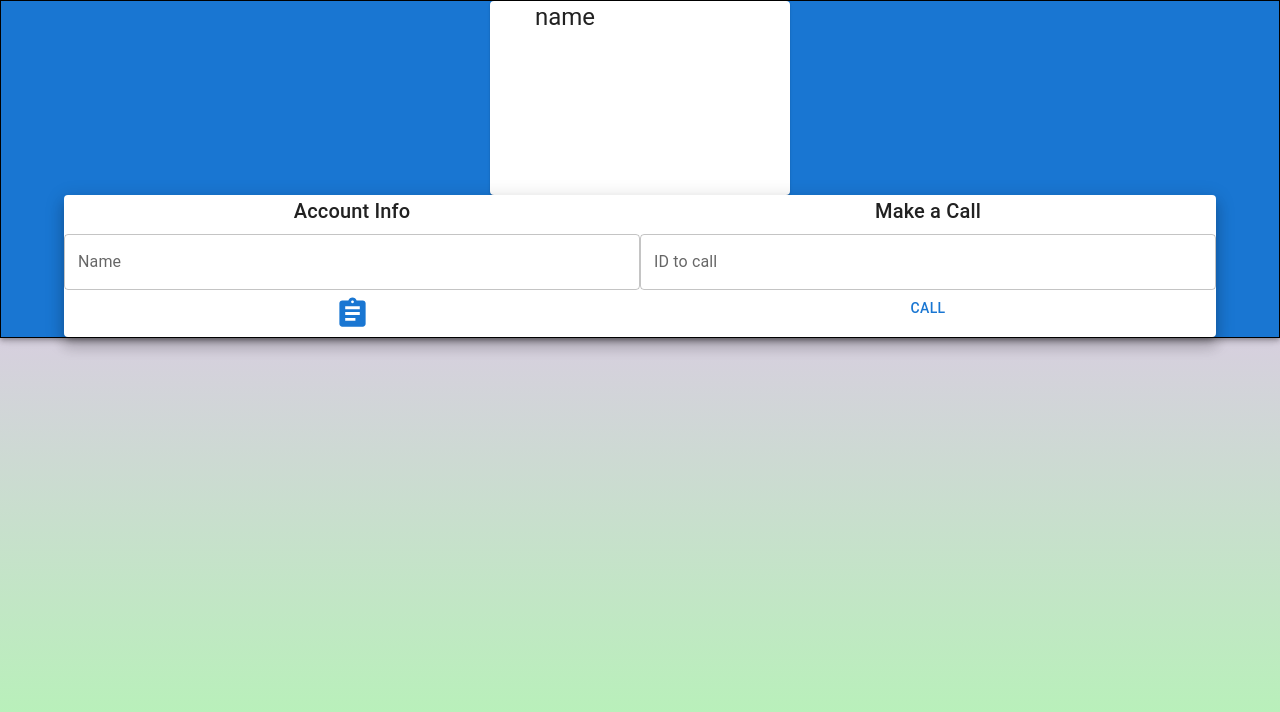
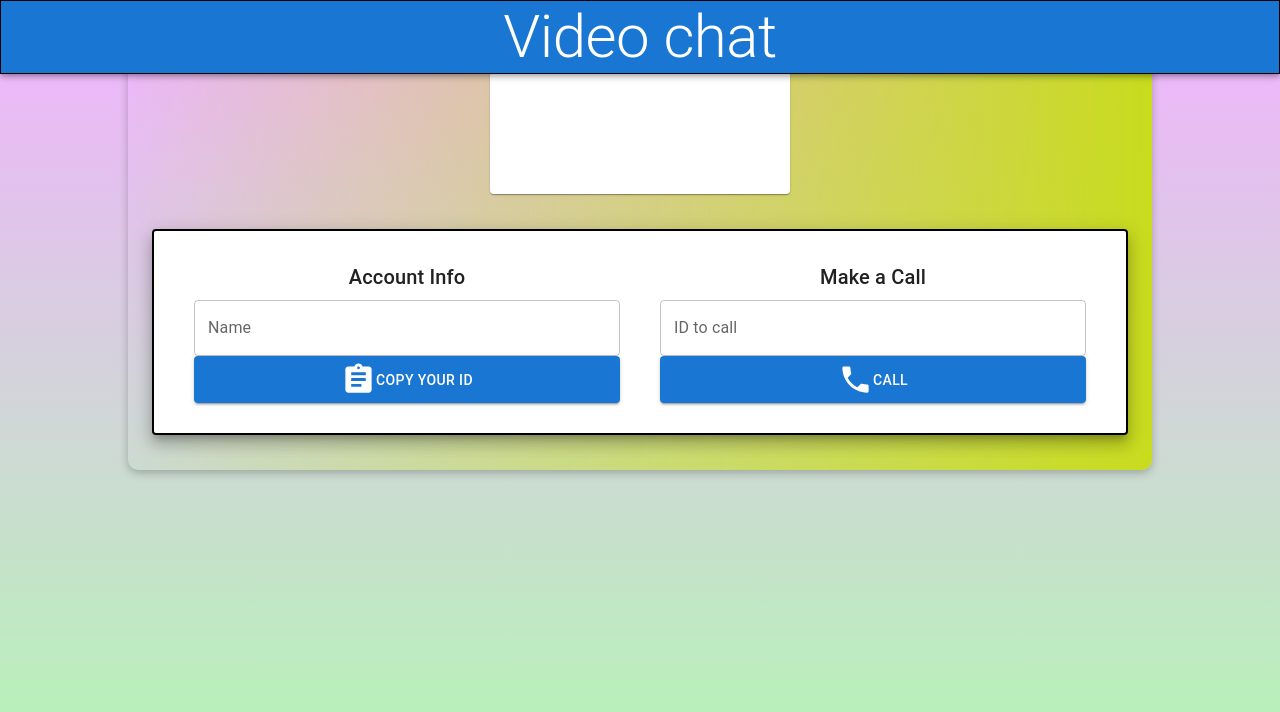
Before and after one commit to unnati1004/video-call-app, a React (Create React App) app in the folder video_app_frontend/: page / in a window 1280 px wide. Shown: the top 712 px of the page. Built offline with nearby package versions, Linux system fonts and the light colour scheme; no server answers.

Commit message:
styling started

```diff
--- a/video_app_frontend/package.json
+++ b/video_app_frontend/package.json
@@ -7,6 +7,7 @@
     "@emotion/styled": "^11.8.1",
     "@mui/icons-material": "^5.6.2",
     "@mui/material": "^5.6.2",
+    "@mui/styles": "^5.6.2",
     "@testing-library/jest-dom": "^5.16.4",
     "@testing-library/react": "^13.1.1",
     "@testing-library/user-event": "^13.5.0",
--- a/video_app_frontend/src/App.css
+++ b/video_app_frontend/src/App.css
@@ -36,6 +36,7 @@ body {
     border: 1px solid black;
 
 
+
   }
 
    .wrapper{
--- a/video_app_frontend/src/App.js
+++ b/video_app_frontend/src/App.js
@@ -19,8 +19,11 @@ const App=()=> {
 
     <AppBar className="appBar" >
       <Typography variant='h2'>
-        {/* Video chat */}
+         Video chat
       </Typography>
+
+    </AppBar>
+
 
       <Videoplayer />
 
@@ -30,8 +33,6 @@ const App=()=> {
 
       </Options>
 
-    </AppBar>
-
 
 
     </div>
--- a/video_app_frontend/src/components/Options.jsx
+++ b/video_app_frontend/src/components/Options.jsx
@@ -15,6 +15,39 @@ import{Assignment,Phone,PhoneDisabled} from "@mui/icons-material"
 
  import{SocketContext} from "../SocketContext";
 
+ import { makeStyles } from '@mui/styles';
+
+ const usestyles = makeStyles({
+   root: {
+     display: "flex",
+     flexDirection: "column",
+   },
+   gridContainer: {
+     width: "100%",
+    //  [theme.breakpoints.down("xs")]: {
+    //    flexDirection: "column",
+    //  },
+   },
+   container: {
+     width: "600px",
+     margin: "35px 0",
+     padding: 0,
+    //  [theme.breakpoints.down("xs")]: {
+    //    width: "80%",
+    //  },
+   },
+   margin: {
+     marginTop: 20,
+   },
+   padding: {
+     padding: 20,
+   },
+   paper: {
+     padding: "10px 20px",
+     border: "2px solid black",
+   },
+ });
+
 
 
 
@@ -24,9 +57,11 @@ import{Assignment,Phone,PhoneDisabled} from "@mui/icons-material"
 
 const Options = ({children}) => {
 
+  const classes=usestyles()
 
 
-  const {me,callaccepted,name,setname,callEnded,leavecall,calluser} =useContext(SocketContext)
+
+  const {me,callAccepted,name,setname,callEnded,leavecall,calluser} =useContext(SocketContext)
 
   const [idtocall,setidtocall]=useState("")
 
@@ -34,11 +69,11 @@ const Options = ({children}) => {
 
 
   return (
-    <Container className="option_Container">
-      <Paper elevation={10} className="option_Paper">
-        <form className="option_root" noValidate autoComplete="off">
-          <Grid container className="option_gridContainer">
-            <Grid item xs={12} md={6} className="option_padding">
+    <Container className={classes.container}>
+      <Paper elevation={10} className={classes.paper}>
+        <form className={classes.root} noValidate autoComplete="off">
+          <Grid container className={classes.gridContainer}>
+            <Grid item xs={12} md={6} className={classes.padding}>
               <Typography gutterBottom variant="h6">
                 Account Info
               </Typography>
@@ -48,14 +83,14 @@ const Options = ({children}) => {
                 onChange={(e) => setname(e.target.value)}
                 fullWidth
               />
-              <CopyToClipboard text={me} className="option_margin">
-                <Button>
+              <CopyToClipboard text={me} className={classes.margin}>
+                <Button variant="contained" fullWidth>
                   <Assignment fontSize="large" />
+                  copy Your ID
                 </Button>
-
               </CopyToClipboard>
             </Grid>
-            <Grid item xs={12} md={6} className="option_padding">
+            <Grid item xs={12} md={6} className={classes.padding}>
               <Typography gutterBottom variant="h6">
                 Make a Call
               </Typography>
@@ -65,16 +100,23 @@ const Options = ({children}) => {
                 onChange={(e) => setidtocall(e.target.value)}
                 fullWidth
               />
+              {console.log(callAccepted, callEnded)}
+              {callAccepted && !callEnded ? (
+                <Button
+                  onClick={leavecall}
+                  variant="contained"
+                  className={classes.margin}
 
-                {callaccepted && !callEnded ? (
-                  <Button onClick={leavecall} className="opion_margin" >
+                  fullWidth
 
+                >
                   <PhoneDisabled fontSize="large" />
-
                   Hang Up
                 </Button>
               ) : (
-                  <Button onClick={()=>calluser(idtocall)} >call</Button>
+                <Button variant="contained" onClick={() => calluser(idtocall)} fullWidth >
+                  <Phone fontSize="large" /> call
+                </Button>
               )}
 
               {/* <button>
@@ -86,13 +128,11 @@ const Options = ({children}) => {
                   // fullWidth
                   staeIcons={<Assignment fontSize="large" />}
                 ></Button> */}
-
             </Grid>
           </Grid>
         </form>
         {children}
       </Paper>
-
     </Container>
 
     // <div>{children}</div>
--- a/video_app_frontend/src/components/Videoplayer.jsx
+++ b/video_app_frontend/src/components/Videoplayer.jsx
@@ -11,9 +11,9 @@ const Videoplayer = () => {
     console.log("userVideo", userVideo)
 
   return (
-    <Grid container className="container_grid">
-
-
+    <Grid container
+     className="container_grid"
+    >
 
       {stream && (
         <Paper className="">
```
Also changed, not shown: 1 other file (tests, documents, lock files or other folders). Lines whose indentation alone changed are shown as unchanged.
